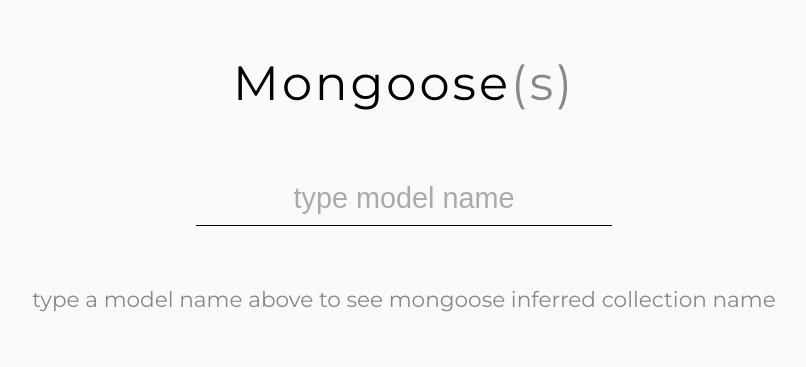
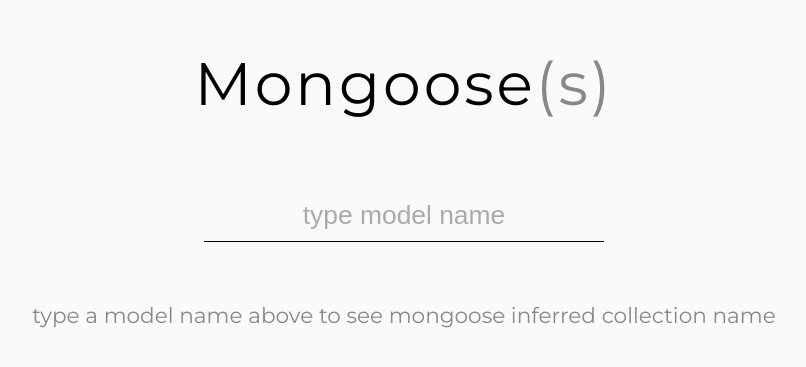
Before and after one commit to Claudiohbsantos/mongooses-pluralizationPlayground, a website built with Parcel: page src/index.html in a window 1280 px wide. Shown: the part 233-600 px from the top of the page, without its empty margins (236-1042 px from the left). Built offline with nearby package versions, Linux system fonts and the light colour scheme.

Commit message:
responsive style

```diff
--- a/src/index.html
+++ b/src/index.html
@@ -1,11 +1,12 @@
 <html>
   <head>
+    <meta name="viewport" content="width=device-width, initial-scale=1" />
     <link rel="stylesheet" href="style.css" />
     <script type="text/javascript" src="index.js" defer></script>
   </head>
   <body>
-      <h1>Mongoose<span id="plural">(s)</span></h1>
-        <input id="modelinput" type="text" placeholder="type model name" />
-        <div id="result"></div>
+    <h1>Mongoose<span id="plural">(s)</span></h1>
+    <input id="modelinput" type="text" placeholder="type model name" />
+    <div id="result"></div>
   </body>
 </html>
--- a/src/style.css
+++ b/src/style.css
@@ -7,6 +7,7 @@
   height: 100%;
   margin: 0;
   display: flex;
+  /* justify-content: center; */
   justify-content: center;
   align-items: center;
   flex-direction: column;
@@ -14,30 +15,33 @@
 }
 
 h1 {
-  margin-bottom: 60px;
+  margin-bottom: 10px;
   letter-spacing: 3px;
   font-weight: 400;
+  font-size: calc(35px + (60 - 35) * ((100vw - 320px) / (1100 - 320)));
+}
+
+@media screen and (min-width:1100px) {
+  h1 {
+    font-size: 60px;
+  }
 }
 
 #plural {
   color: #888;
 }
 
-#container {
-  display: flex;
-  flex-direction: column;
-  align-items: center;
-  align-content: center;
-  justify-content: center;
-}
 
 #modelinput {
   padding: 10px 20px;
   border: none;
   border-bottom: 1px solid black;
-  font-size: 1.2em;
+  font-size: 1.1em;
   text-align: center;
   background-color:transparent;
+  width: 400px;
+  max-width: 80%;
+  margin: 60px 0;
 }
 
 #modelinput:focus {
@@ -51,7 +55,6 @@
 
 #result {
   font-size:0.9em;
-  margin-top: 60px;
   text-align: center;
   padding: 0 40px;
 }
```
